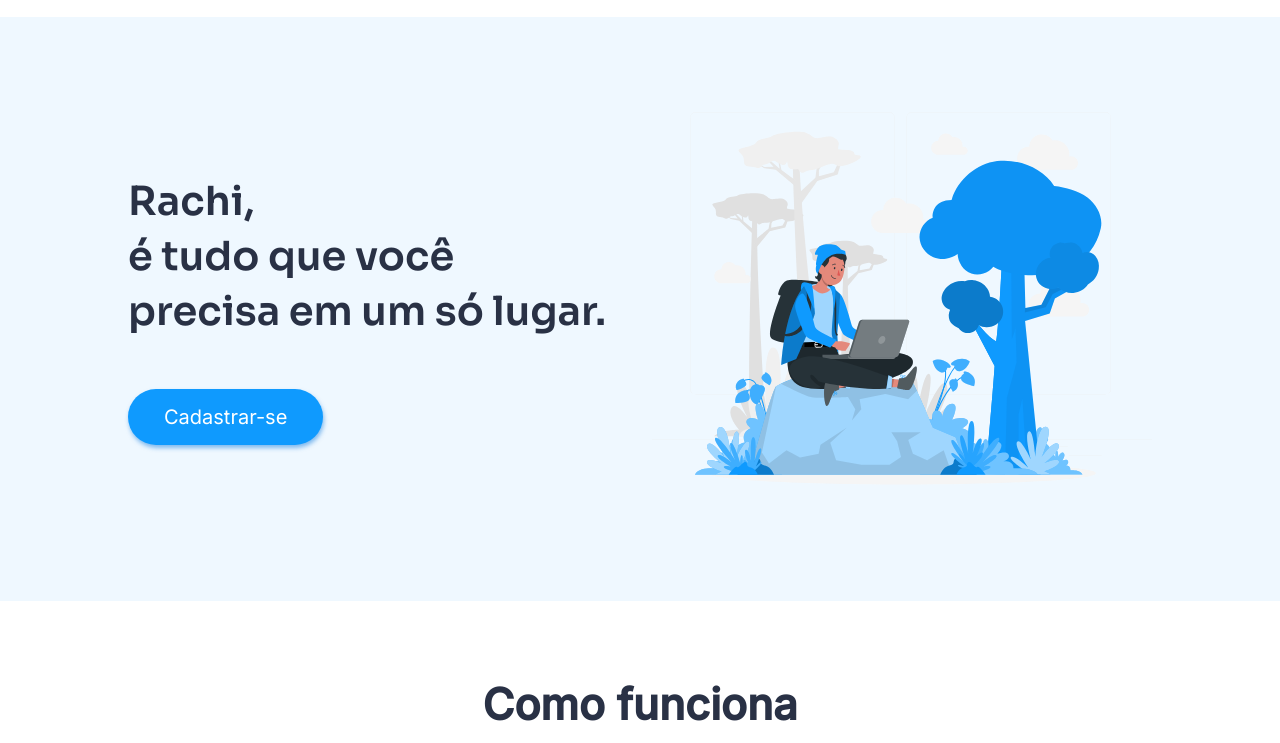
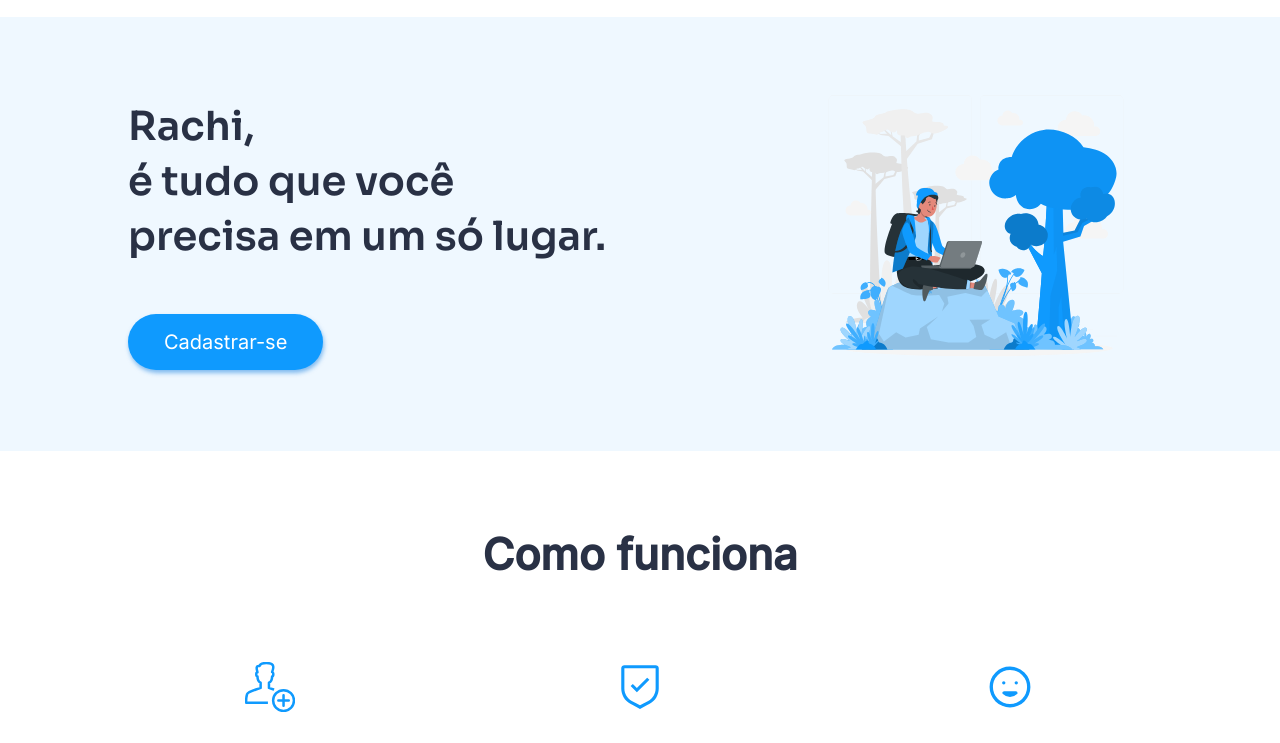
Before and after one commit to EduardoF3lipe/Rachi, a plain HTML site: page index.html in a window 1280 px wide. Shown: the part 57-800 px from the top of the page. Drawn offline with nearby package versions, Linux system fonts and the light colour scheme.

Commit message:
StyleUpdate

```diff
--- a/css/style.css
+++ b/css/style.css
@@ -113,7 +113,7 @@ section {
 
 
 .home-img {
-    width: 500px;
+    width: 350px;
     height: auto;
 }
 
@@ -559,6 +559,7 @@ footer {
         padding-top: 12rem;
         width: 100%;
         min-height: 90vh;
+        padding-inline: 2rem;
     }
 
     .how-to-work-content {
```
